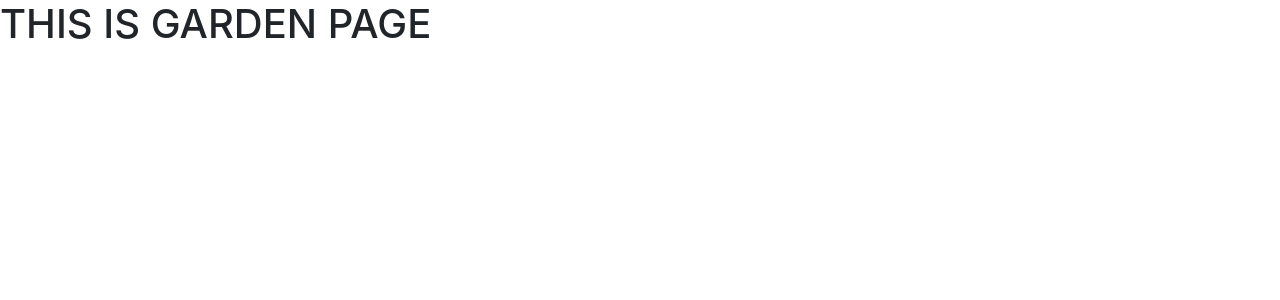
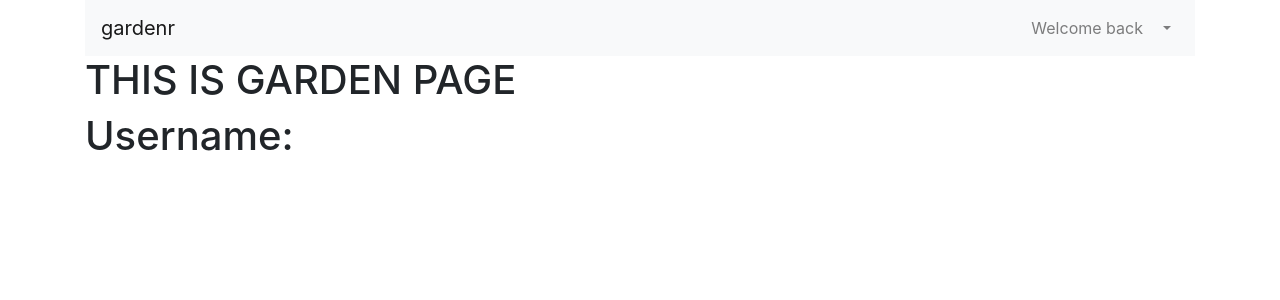
Before and after one commit to ycchi/gardenr, a React (Create React App) app in the folder client/: page /garden in a window 1280 px wide. Shown: the top 300 px of the page. Built offline with nearby package versions, Linux system fonts and the light colour scheme; no server answers.

Commit message:
navbar dropdown

```diff
--- a/client/public/index.html
+++ b/client/public/index.html
@@ -19,7 +19,8 @@
       work correctly both with client-side routing and a non-root public URL.
       Learn how to configure a non-root public URL by running `npm run build`.
     -->
-    <link href="https://maxcdn.bootstrapcdn.com/font-awesome/4.7.0/css/font-awesome.min.css" rel="stylesheet" />
+    <script src="https://kit.fontawesome.com/a588e6b2e0.js"></script>
+
     <link
       rel="stylesheet"
       href="https://cdnjs.cloudflare.com/ajax/libs/twitter-bootstrap/4.0.0/css/bootstrap.min.css"
--- /dev/null
+++ b/client/src/components/NavbarDropdown.js
@@ -0,0 +1,64 @@
+import React from 'react';
+import {
+  Collapse,
+  Navbar,
+  NavbarToggler,
+  NavbarBrand,
+  Nav,
+  NavItem,
+  NavLink,
+  UncontrolledDropdown,
+  DropdownToggle,
+  DropdownMenu,
+  DropdownItem } from 'reactstrap';
+
+export default class NavbarDropdown extends React.Component {
+  constructor(props) {
+    super(props);
+
+    this.toggle = this.toggle.bind(this);
+    this.state = {
+      isOpen: false
+    };
+  }
+  toggle() {
+    this.setState({
+      isOpen: !this.state.isOpen
+    });
+  }
+  render() {
+    return (
+      <div>
+        <Navbar color="light" light expand="md">
+          <NavbarBrand href="/garden">gardenr</NavbarBrand>
+          <NavbarToggler onClick={this.toggle} />
+          <Collapse isOpen={this.state.isOpen} navbar>
+            <Nav className="ml-auto" navbar>
+              <NavItem>
+                <NavLink>Welcome back {this.props.username}</NavLink>
+              </NavItem>
+              <UncontrolledDropdown nav inNavbar>
+                <DropdownToggle nav caret>
+                </DropdownToggle>
+                <DropdownMenu right>
+                  <DropdownItem>
+                    Option 1
+                  </DropdownItem>
+                  <DropdownItem>
+                    Option 2
+                  </DropdownItem>
+                  <DropdownItem divider />
+                  <DropdownItem>
+                     <NavLink href="http://localhost:5000/auth/logout">
+                        Log Out
+                     </NavLink>
+                  </DropdownItem>
+                </DropdownMenu>
+              </UncontrolledDropdown>
+            </Nav>
+          </Collapse>
+        </Navbar>
+      </div>
+    );
+  }
+}
--- a/client/src/pages/Garden.js
+++ b/client/src/pages/Garden.js
@@ -1,13 +1,37 @@
 import React, { Component } from 'react';
+import { getUserData } from '../utils/API';
+// import NavBar from '../components/NavBar';
+import NavbarDropdown from '../components/NavbarDropdown';
 
 
 class Garden extends Component {
 
+   state = {
+      username: '',
+      plants: []
+   };
+
+   componentDidMount() {
+      this.retrieveUserData();
+   }
+
+   retrieveUserData = () => {
+      getUserData()
+         .then(({ data: dbUserData }) => {
+            const dbUserName = dbUserData.username;
+            this.setState({ username: dbUserName })
+         })
+   }
+
    render() {
       return (
          <React.Fragment>
+            <div className="container">
+            <NavbarDropdown username={this.state.username}/>
+            <h1>THIS IS GARDEN PAGE</h1>
 
-            <h1>THIS IS GARDEN PAGE</h1>
+            <h1>Username: {this.state.username}</h1>
+            </div>
 
 
 
--- /dev/null
+++ b/client/src/utils/API.js
@@ -0,0 +1,11 @@
+import axios from 'axios';
+
+// change uri when in production
+export const getUserData= () => {
+   return axios.get('/api/plants');
+};
+
+
+export default {
+   getUserData
+}
```
Also changed, not shown: client/src/components/Navbar.js (+6 -6 lines), 1 other file (tests, documents, lock files or other folders).
